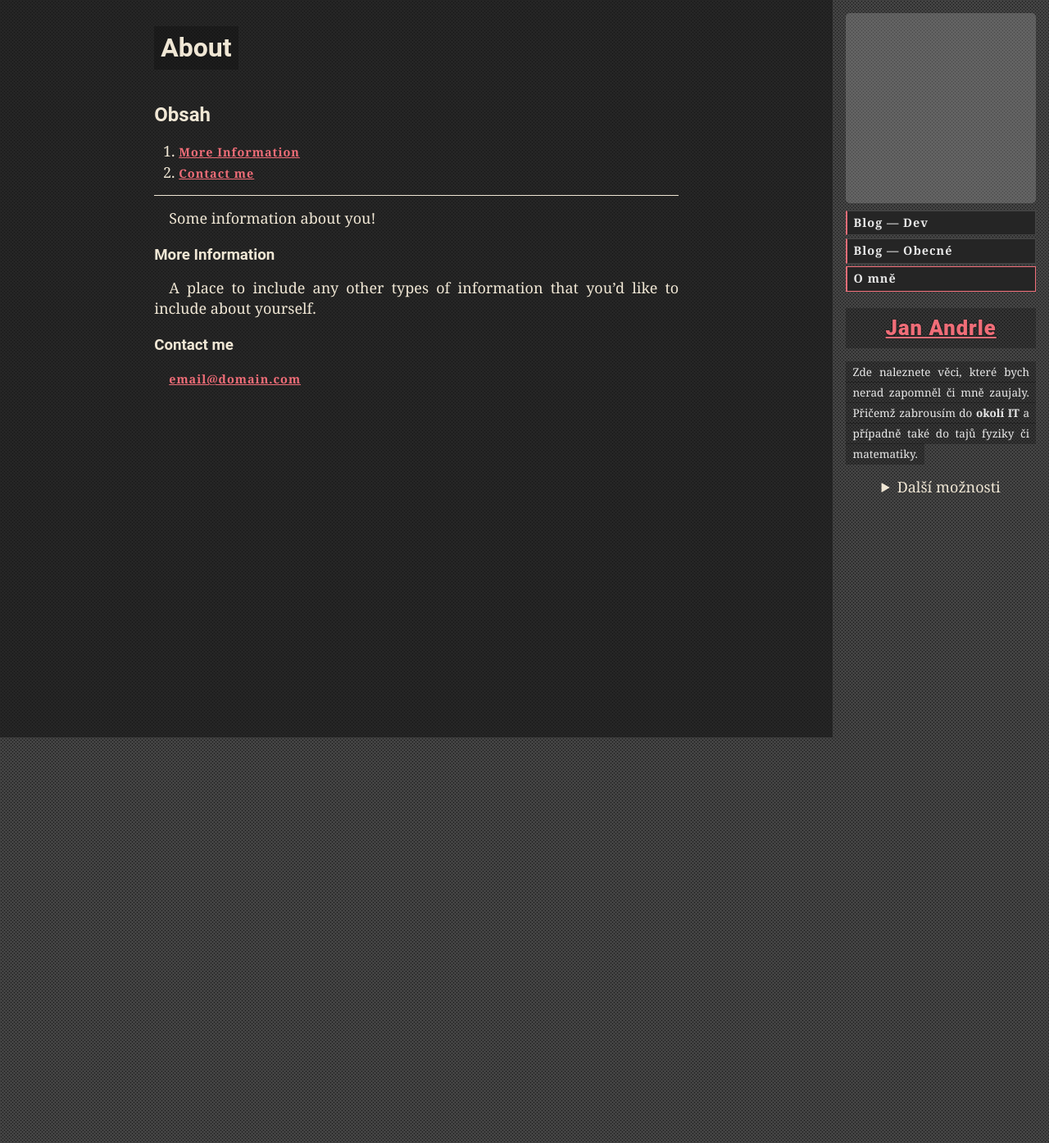
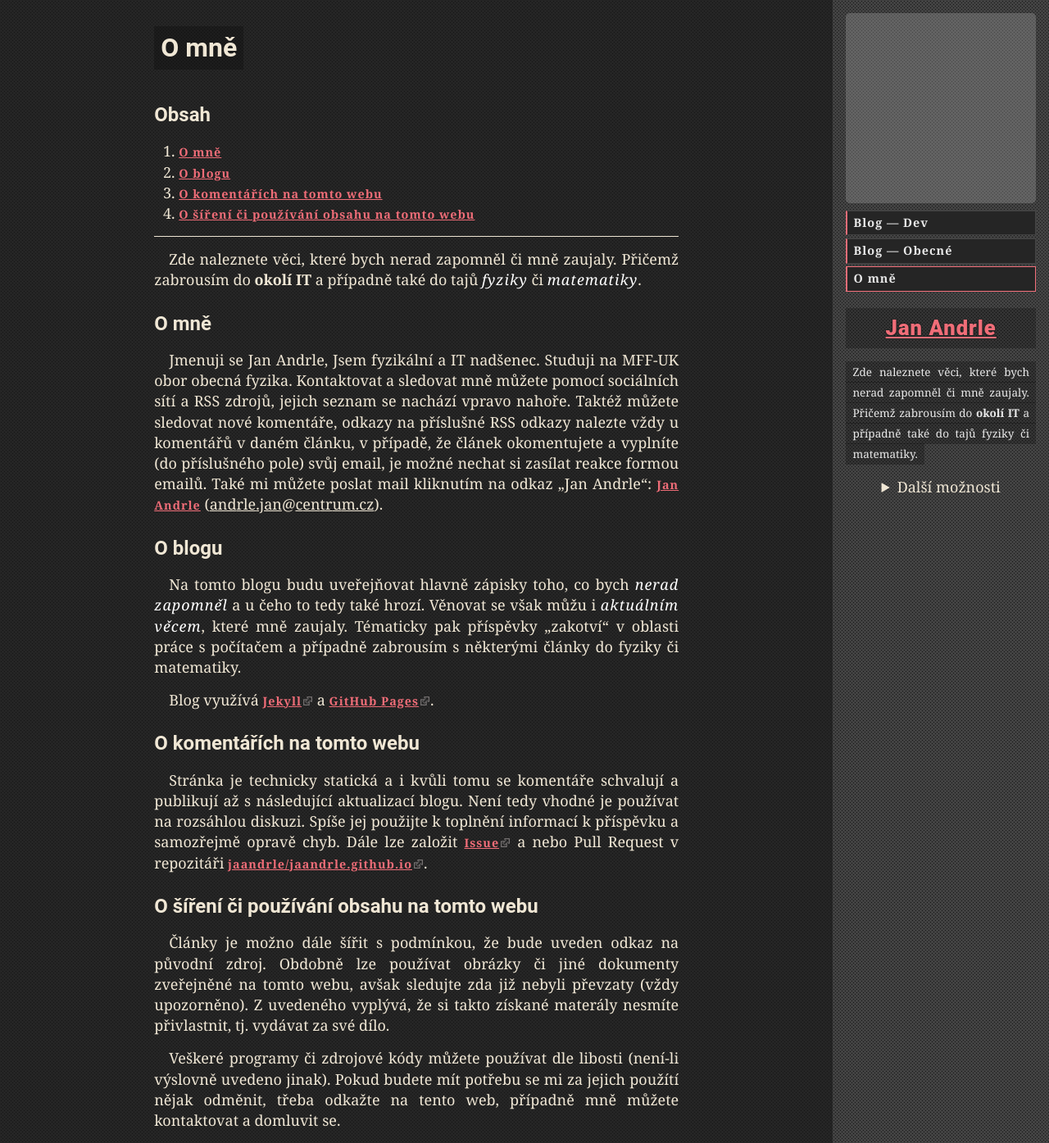
Before and after one commit to jaandrle/jaandrle.github.io, a Jekyll site: the page built from about.md, in a window 1280 px wide. Shown: the whole page at 82% size. Built offline with Jekyll 4.4.1, drawn with Linux system fonts in a browser that asks for light colours; before the commit the page ends 900 px from its top, so only the background shows below that; grey boxes are pictures that could not be loaded.

Commit message:
Update about.md

```diff
--- a/about.md
+++ b/about.md
@@ -1,17 +1,41 @@
 ---
 layout: page
-title: About
+title: O mně
 permalink: /about/
 in_menu: O mně
+excerpt_separator: <!--more-->
 show_toc: 3
 ---
 
-Some information about you!
+Zde naleznete věci, které bych nerad zapomněl či mně zaujaly. Přičemž zabrousím do **okolí IT** a případně také do tajů *fyziky* či *matematiky*.
 
-### More Information
+<!--more-->
 
-A place to include any other types of information that you'd like to include about yourself.
+## O mně
+Jmenuji se Jan Andrle, Jsem fyzikální a IT nadšenec. Studuji na MFF-UK obor obecná fyzika. Kontaktovat a sledovat mně můžete pomocí sociálních sítí a RSS zdrojů, jejich seznam se nachází vpravo nahoře. Taktéž můžete sledovat nové komentáře, odkazy na příslušné RSS odkazy nalezte vždy u komentářů v daném článku, v případě, že článek okomentujete a vyplníte (do příslušného pole) svůj email, je možné nechat si zasílat reakce formou emailů. Také mi můžete poslat mail kliknutím na odkaz „Jan Andrle“: <span id='safe_address_1' title='Please enable Javascript (and reload this page) to view the email address.'>Jan Andrle</span>
+<script type="text/javascript">
+<!--
+    var first = 'ma';
+    var second = 'il';
+    var third = 'to:';
+    var address = '&#97;&#110;&#100;&#114;&#108;&#101;&#46;&#106;&#97;&#110;';
+    var domain = '&#99;&#101;&#110;&#116;&#114;&#117;&#109;&#46;&#99;&#122;';
+    var el = document.getElementById('safe_address_1');
+    el.removeAttribute('title');
+    el.innerHTML = '<a href="' + first + second + third + address + '&#64;' + domain +
+        '" title="">' + 'Jan Andrle<\/a>';
+// -->
+</script> (<span style="text-decoration: underline;"><span>a</span>nd<span>rle</span>.jan</span><span style="text-decoration: underline;"><!-- email.email[at]email.email --></span>@<span style="text-decoration: underline;">c<span>en</span>tr<span>u</span>m.cz</span>).
 
-### Contact me
+## O blogu
+Na tomto blogu budu uveřejňovat hlavně zápisky toho, co bych *nerad zapomněl* a u čeho to tedy také hrozí. Věnovat se však můžu i *aktuálním věcem*, které mně zaujaly. Tématicky pak příspěvky „zakotví“ v oblasti práce s počítačem a případně zabrousím s některými články do fyziky či matematiky.
 
-[email@domain.com](mailto:email@domain.com)
+Blog využívá [Jekyll](https://jekyllrb.com/) a [GitHub Pages](https://pages.github.com/).
+
+## O komentářích na tomto webu
+Stránka je technicky statická a i kvůli tomu se komentáře schvalují a publikují až s následující aktualizací blogu. Není tedy vhodné je používat na rozsáhlou diskuzi. Spíše jej použijte k toplnění informací k příspěvku a samozřejmě opravě chyb. Dále lze založit [Issue](https://github.com/jaandrle/jaandrle.github.io/issues/new) a nebo Pull Request v repozitáři [jaandrle/jaandrle.github.io](https://github.com/jaandrle/jaandrle.github.io).
+
+## O šíření či používání obsahu na tomto webu
+Články je možno dále šířit s podmínkou, že bude uveden odkaz na původní zdroj. Obdobně lze používat obrázky či jiné dokumenty zveřejněné na tomto webu, avšak sledujte zda již nebyli převzaty (vždy upozorněno). Z uvedeného vyplývá, že si takto získané materály nesmíte přivlastnit, tj. vydávat za své dílo.
+
+Veškeré programy či zdrojové kódy můžete používat dle libosti (není-li výslovně uvedeno jinak). Pokud budete mít potřebu se mi za jejich použítí nějak odměnit, třeba odkažte na tento web, případně mně můžete kontaktovat a domluvit se.
```
